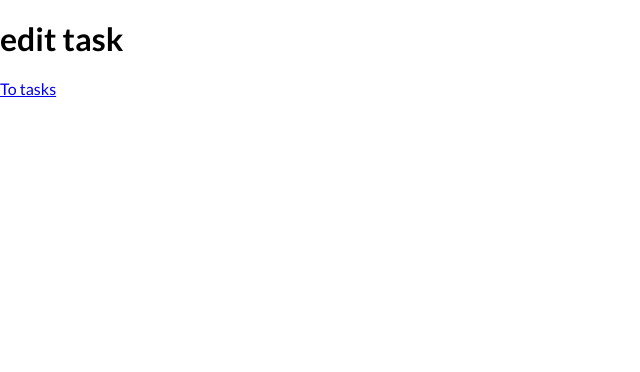
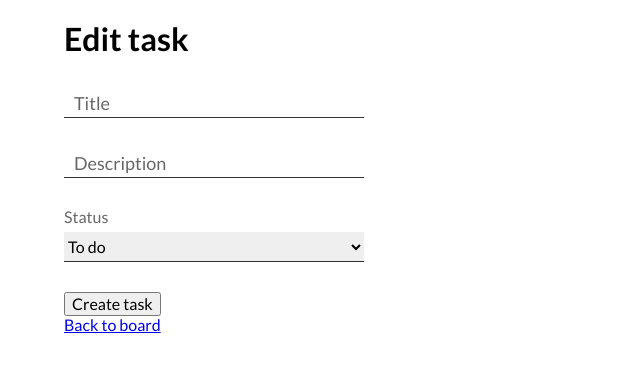
Before and after one commit to neervel/client, a Vue app: page /edit in a window 1280 px wide. Shown: the top 372 px of the page, without its empty margins (0-640 px from the left). Built offline with nearby package versions, Linux system fonts and the light colour scheme.

Commit message:
edit tasks

```diff
--- a/src/components/editTask.vue
+++ b/src/components/editTask.vue
@@ -1,13 +1,111 @@
 <template lang="pug">
   .container
-    h1
-      | edit task
+    h1.title
+      | Edit task
+    form.create-form(@submit.prevent="createPost()")
+      .title
+        input.create-title(id="title", required, @keyup="uppercase")
+        label(for="title")
+          | Title
+      .description
+        input.create-description(id="description", required, @keyup="uppercase")
+        label(for="description")
+          | Description
+      .status
+        label(for="status")
+          | Status
+        select.create-status(id="status")
+          option(value="todo")
+            | To do
+          option(value="inProgress")
+            | In progress
+          option(value="done")
+            | Done
+      button.create
+        | Create task
     router-link(:to="{name: 'home'}")
-      | To tasks
+      | Back to board
 </template>
 
 <script>
+import taskService from '../service/taskService'
+
 export default {
+  name: 'edittask',
+  methods: {
+    async editPost() {
 
+      task.title = document.getElementById('title').value
+      task.description = document.getElementById('description').value
+      task.status = document.getElementById('status').value
+      document.getElementById('title').value = ''
+      document.getElementById('description').value = ''
+      await taskService.edit(task).then(this.$router.push({name: 'home'}))
+    },
+    uppercase() {
+      event.target.value = event.target.value.charAt(0).toUpperCase() + event.target.value.slice(1);
+    }
+  }
 }
 </script>
+<style scoped>
+.container{
+  max-width: 90%;
+  margin: 0 auto;
+}
+.title{
+  margin-bottom: 30px;
+}
+.description, .title, .status{
+  margin-bottom: 30px;
+  position: relative;
+}
+label{
+  color: rgba(0, 0, 0, .6);
+  display: block;
+  margin-bottom: 5px;
+}
+.description>label, .title>label{
+  transition: .2s;
+  position: absolute;
+  font-size: 18px;
+  top: 5px;
+  left: 10px;
+}
+input{
+  width: 300px;
+  height: 30px;
+  border: none;
+  border-bottom: 1px solid rgba(0, 0, 0, .8);
+  transition: .2s;
+  font-size: 18px;
+  padding: 5px 10px;
+}
+input::first-letter{
+  text-transform: uppercase;
+}
+input:focus{
+  outline: none;
+  border-color: #E5EBFF;
+}
+input:focus + label{
+  font-size: 14px;
+  top: -15px;
+}
+input:valid + label{
+  font-size: 14px;
+  top: -15px;
+}
+select{
+  height: 30px;
+  width: 300px;
+  border: none;
+  border-bottom: 1px solid rgba(0, 0, 0, .8);
+}
+select:focus{
+  outline: none;
+}
+option{
+  padding: 5px;
+}
+</style>
--- a/src/components/task.vue
+++ b/src/components/task.vue
@@ -13,9 +13,10 @@
       button.task__prev(@click="prev(task._id)")
         .button-img
           img(src="../assets/img/prev.svg")
-      button.task__edit(@click="edit(task._id)")
-        .button-img
-          img(src="../assets/img/edit.svg")
+      button.task__edit
+        router-link(:to="{name: 'edittask'}")
+          .button-img
+            img(src="../assets/img/edit.svg")
       button.task__delete(@click="del(task._id)")
         .button-img
           img(src="../assets/img/delete.svg")
@@ -135,7 +136,7 @@ export default {
   .task-active .task-actions{
     display: flex;
   }
-  .task-actions button{
+  .task-actions button, .task-actions .task__edit{
     height: 40px;
     width: 40px;
     border-radius: 50%;
```
